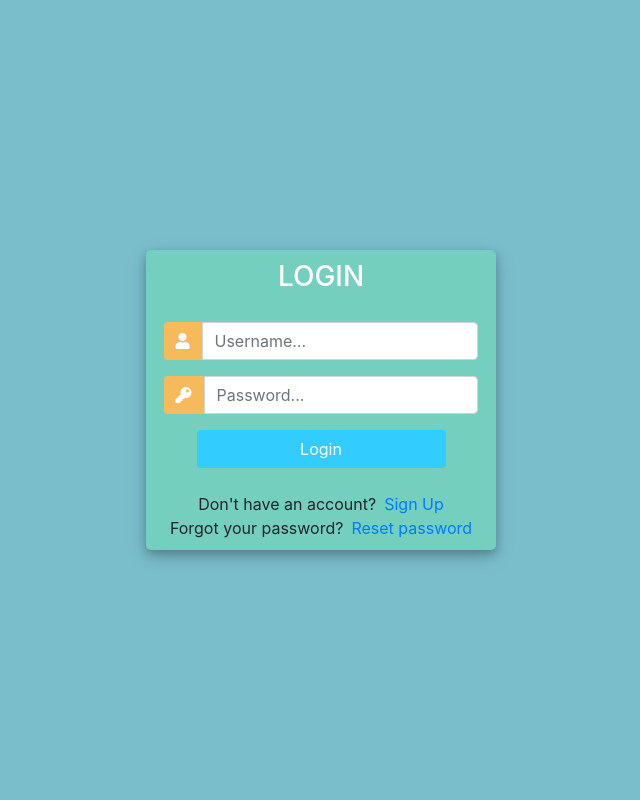
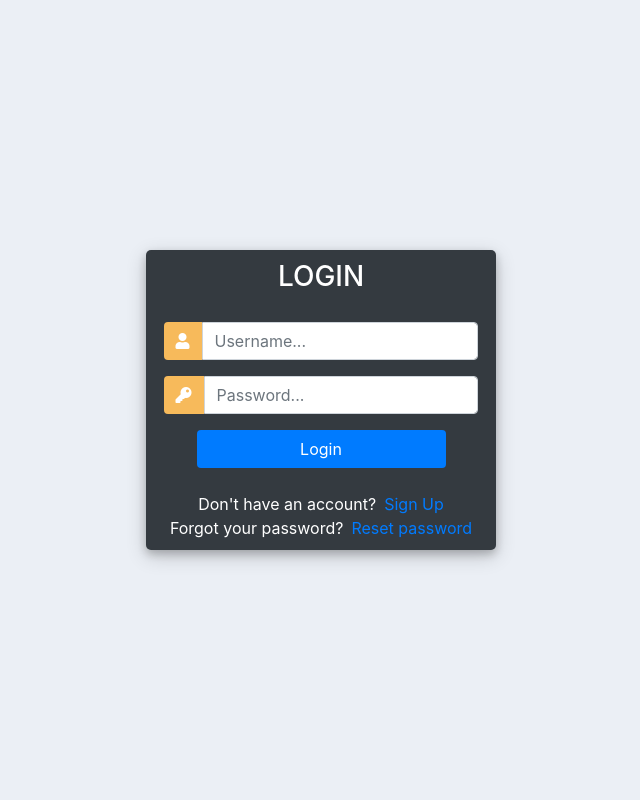
Before and after one commit to JoaoVelho/customer-management, a Django app: page /login/ in a window 1280 px wide. Shown: the whole page, without its empty margins (319-959 px from the left). Run offline with Django 3.2, Linux system fonts and the light colour scheme; some libraries are stand-ins or nearby versions.

Commit message:
layout login

```diff
--- a/accounts/templates/accounts/login.html
+++ b/accounts/templates/accounts/login.html
@@ -14,13 +14,13 @@
 			margin: 0;
 			padding: 0;
 			height: 100%;
-			background: #7abecc !important;
+			background: #ebeff5 !important;
 		}
 		.user_card {
 			width: 350px;
 			margin-top: auto;
 			margin-bottom: auto;
-			background: #74cfbf;
+			background: rgb(52, 58, 64);
 			position: relative;
 			display: flex;
 			justify-content: center;
@@ -39,12 +39,11 @@
 
 		#form-title{
 			color: #fff;
-
 		}
 
 		.login_btn {
 			width: 100%;
-			background: #33ccff !important;
+			background: rgb(0, 123, 255) !important;
 			color: white !important;
 		}
 		.login_btn:focus {
@@ -115,10 +114,10 @@
 				{% endfor %}
 
 				<div class="mt-4">
-					<div class="d-flex justify-content-center links">
+					<div class="d-flex text-white justify-content-center links">
 						Don't have an account? <a href="{% url 'register' %}" class="ml-2">Sign Up</a>
 					</div>
-					<div class="d-flex justify-content-center links">
+					<div class="d-flex text-white justify-content-center links">
 						Forgot your password? <a href="{% url 'reset_password' %}" class="ml-2">Reset password</a>
 					</div>
 
```
Also changed, not shown: accounts/templates/accounts/register.html (+4 -4 lines).
